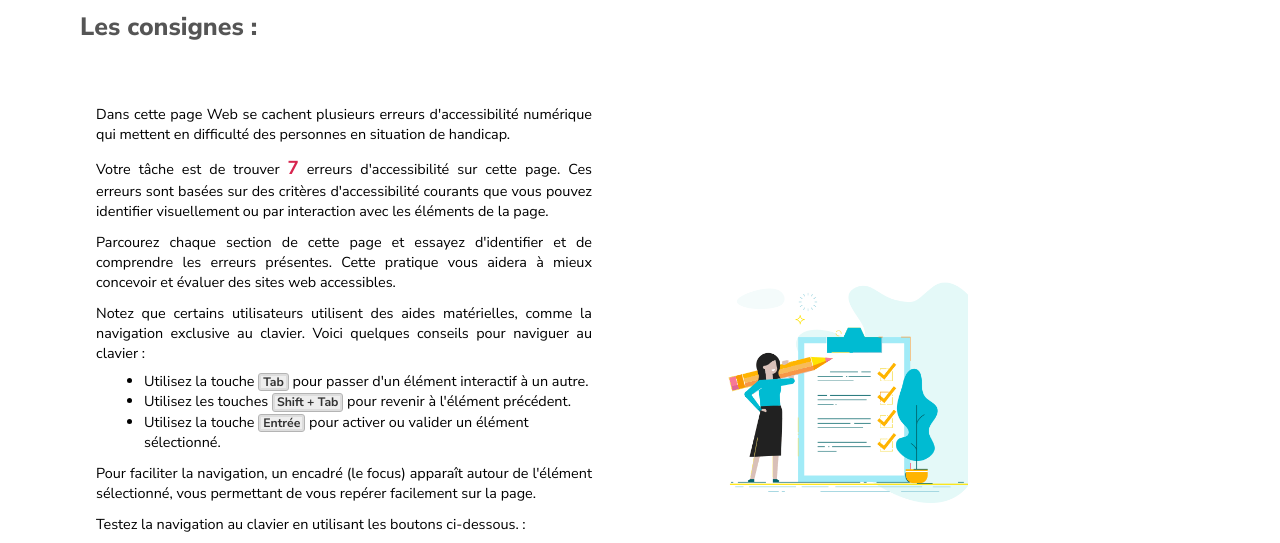
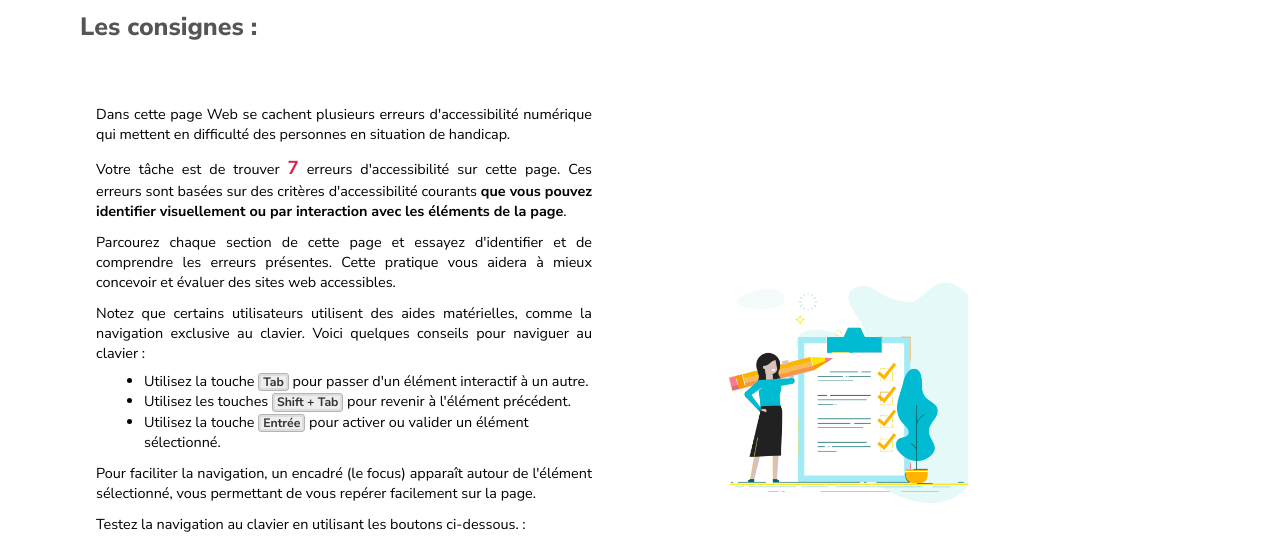
Before and after one commit to A11Ymoufid/7ErreursA11Y, a plain HTML site: page index.html in a window 1280 px wide. Shown: the part 243-786 px from the top of the page. Drawn offline with Linux system fonts and the light colour scheme.

Commit message:
Merge branch 'main' of https://github.com/A11Ymoufid/A11YPage7Erreurs

```diff
--- a/index.html
+++ b/index.html
@@ -62,8 +62,8 @@
                         des personnes en situation de handicap.</p>
                     <p class="bullet Cbullet">Votre tâche est de trouver <span class="seven">7</span> erreurs
                         d'accessibilité sur cette page. Ces
-                        erreurs sont basées sur des critères d'accessibilité courants que
-                        vous pouvez identifier visuellement ou par interaction avec les éléments de la page.</p>
+                        erreurs sont basées sur des critères d'accessibilité courants <strong>que
+                            vous pouvez identifier visuellement ou par interaction avec les éléments de la page</strong>.</p>
                     <p class="bullet Cbullet">Parcourez chaque section de cette page et essayez d'identifier et de
                         comprendre les erreurs présentes. Cette pratique vous aidera à mieux concevoir et évaluer des
                         sites
```
